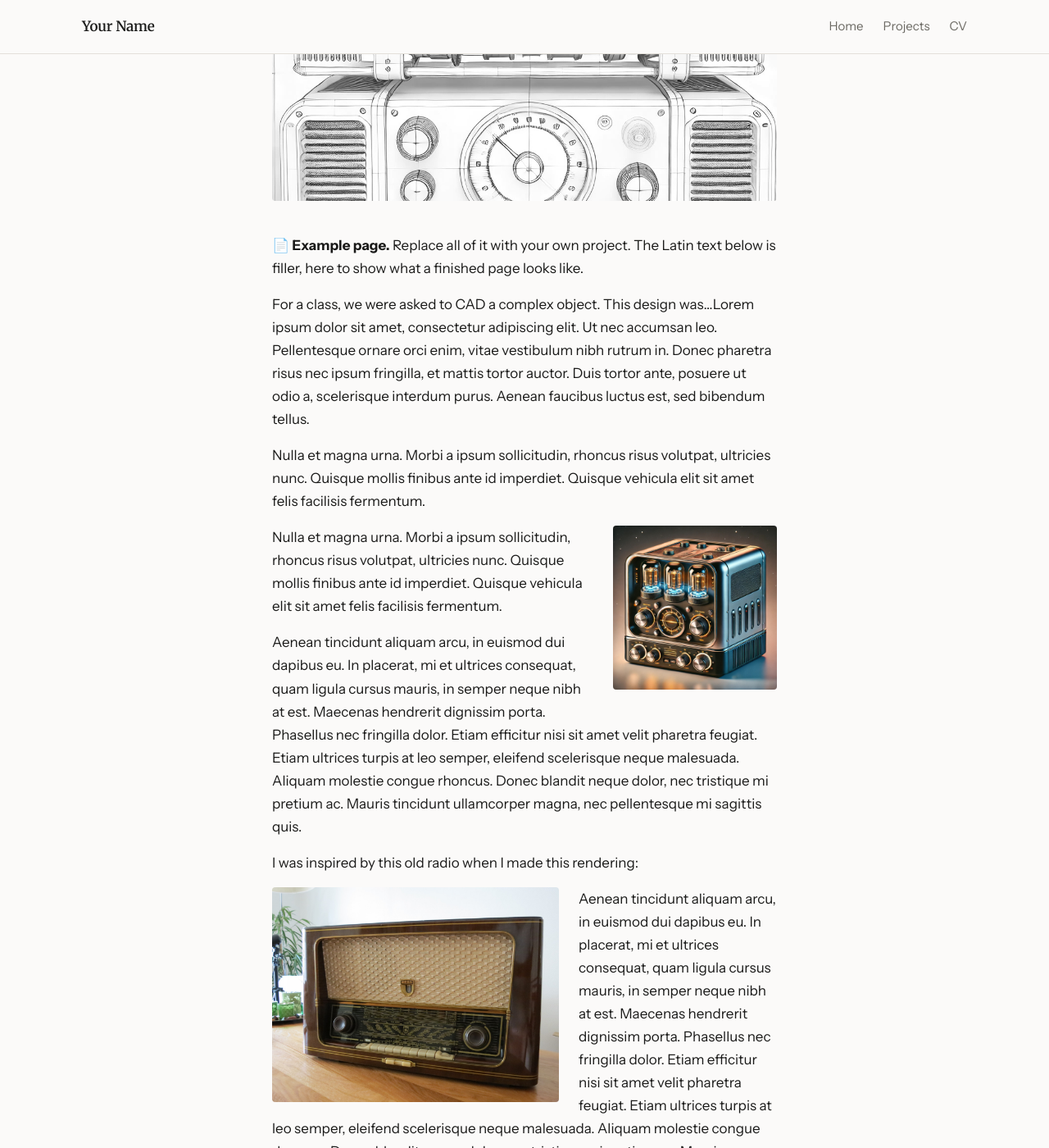
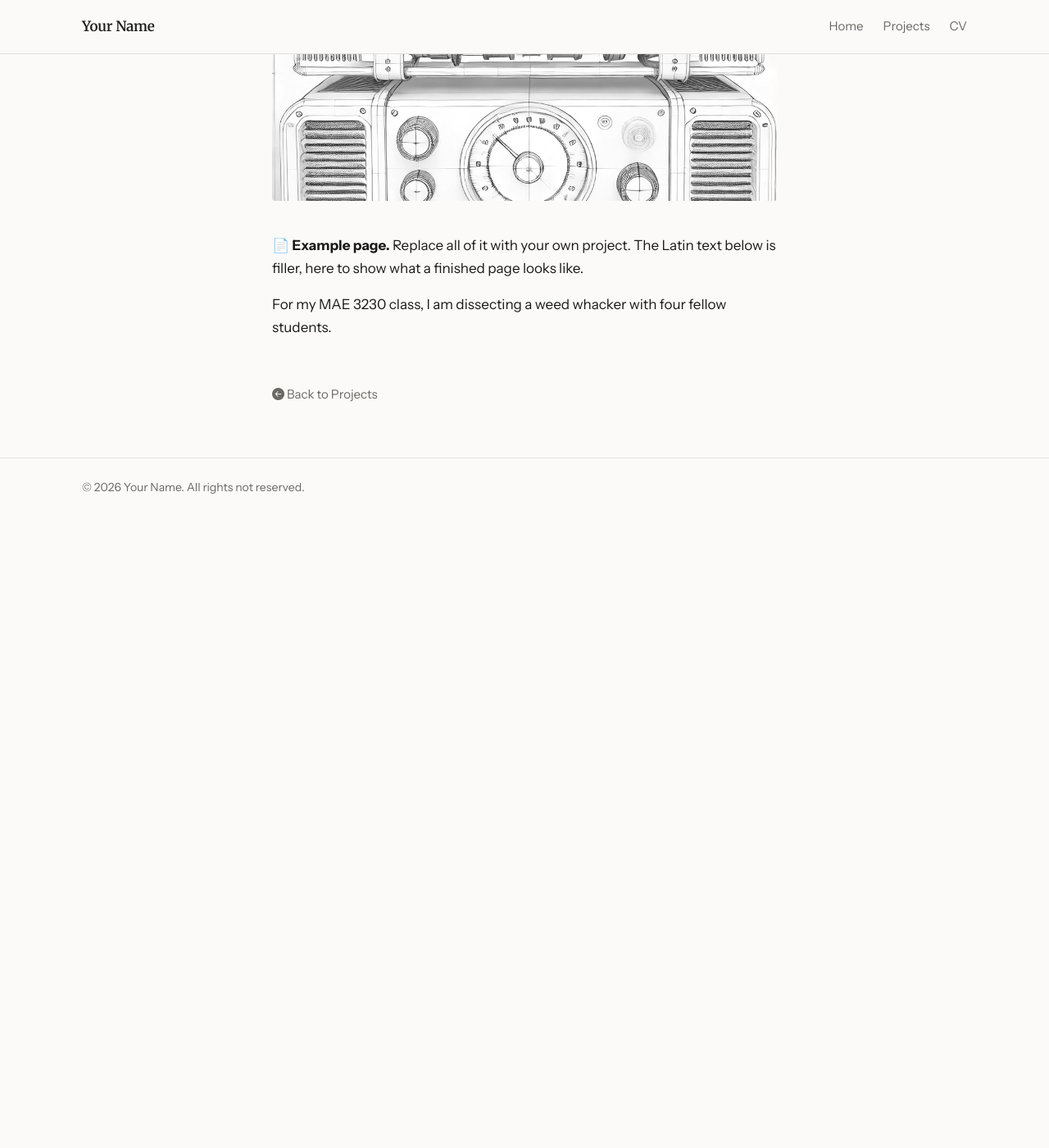
Before and after one commit to pranaavs2232/portfolio, a Jekyll site: the page built from _projects/2021-radio-rendering.md, in a window 1280 px wide and 1400 px high, scrolled down 410 px. Shown: the whole window at 82% size. Built offline with Jekyll 4.4.1, drawn with Linux system fonts in a browser that asks for light colours; after the commit the page ends 1040 px from its top, so only the background shows below that; some of the changed text lies outside the part shown.

Commit message:
Adding Fluid Mechanics Page

```diff
--- a/_projects/2021-radio-rendering.md
+++ b/_projects/2021-radio-rendering.md
@@ -1,7 +1,7 @@
 ---
 layout: project
-title: Radio CAD Rendering
-description: Advanced CAD Project
+title: Fluid Mechanical Dissection
+description: Fluid Mechanics Analysis
 technologies:
   - Autodesk Fusion
 featured: false   # change to true to always show this project on your home page
@@ -12,20 +12,4 @@ imagealt: Line-art CAD drawing of a vintage tabletop radio, with four vacuum tub
 > 📄 **Example page.** Replace all of it with your own project. The Latin text below is
 > filler, here to show what a finished page looks like.
 
-For a class, we were asked to CAD a complex object. This design was...Lorem ipsum dolor sit amet, consectetur adipiscing elit. Ut nec accumsan leo. Pellentesque ornare orci enim, vitae vestibulum nibh rutrum in. Donec pharetra risus nec ipsum fringilla, et mattis tortor auctor. Duis tortor ante, posuere ut odio a, scelerisque interdum purus. Aenean faucibus luctus est, sed bibendum tellus.
-
-Nulla et magna urna. Morbi a ipsum sollicitudin, rhoncus risus volutpat, ultricies nunc. Quisque mollis finibus ante id imperdiet. Quisque vehicula elit sit amet felis facilisis fermentum.
-
-![Shaded rendering of earlier version]({{ "/assets/images/radio-machine.jpg" | relative_url }}){: .inline-image-r style="width: 200px"}
-
-Nulla et magna urna. Morbi a ipsum sollicitudin, rhoncus risus volutpat, ultricies nunc. Quisque mollis finibus ante id imperdiet. Quisque vehicula elit sit amet felis facilisis fermentum.
-
-Aenean tincidunt aliquam arcu, in euismod dui dapibus eu. In placerat, mi et ultrices consequat, quam ligula cursus mauris, in semper neque nibh at est. Maecenas hendrerit dignissim porta. Phasellus nec fringilla dolor. Etiam efficitur nisi sit amet velit pharetra feugiat. Etiam ultrices turpis at leo semper, eleifend scelerisque neque malesuada. Aliquam molestie congue rhoncus. Donec blandit neque dolor, nec tristique mi pretium ac. Mauris tincidunt ullamcorper magna, nec pellentesque mi sagittis quis.
-
-I was inspired by this old radio when I made this rendering:
-
-![Photo of old radio]({{ "/assets/images/old-radio.jpg" | relative_url }}){: .inline-image-l}
-
-Aenean tincidunt aliquam arcu, in euismod dui dapibus eu. In placerat, mi et ultrices consequat, quam ligula cursus mauris, in semper neque nibh at est. Maecenas hendrerit dignissim porta. Phasellus nec fringilla dolor. Etiam efficitur nisi sit amet velit pharetra feugiat. Etiam ultrices turpis at leo semper, eleifend scelerisque neque malesuada. Aliquam molestie congue rhoncus. Donec blandit neque dolor, nec tristique mi pretium ac. Mauris tincidunt ullamcorper magna, nec pellentesque mi sagittis quis.
-
-Aenean tincidunt aliquam arcu, in euismod dui dapibus eu. In placerat, mi et ultrices consequat, quam ligula cursus mauris, in semper neque nibh at est. Maecenas hendrerit dignissim porta. Phasellus nec fringilla dolor. Etiam efficitur nisi sit amet velit pharetra feugiat. Etiam ultrices turpis at leo semper, eleifend scelerisque neque malesuada. Aliquam molestie congue rhoncus. Donec blandit neque dolor, nec tristique mi pretium ac. Mauris tincidunt ullamcorper magna, nec pellentesque mi sagittis quis.
+For my MAE 3230 class, I am dissecting a weed whacker with four fellow students.
```
